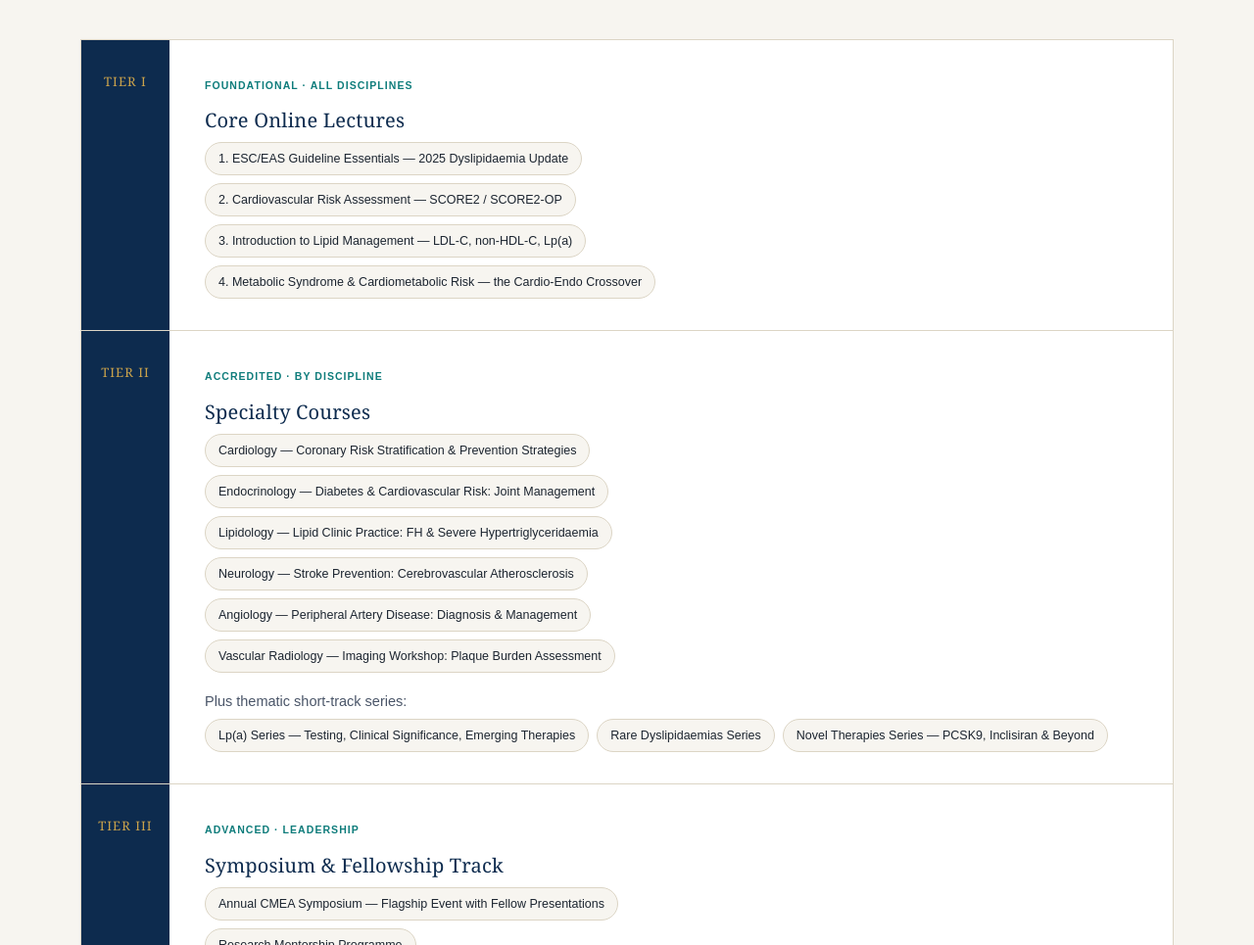
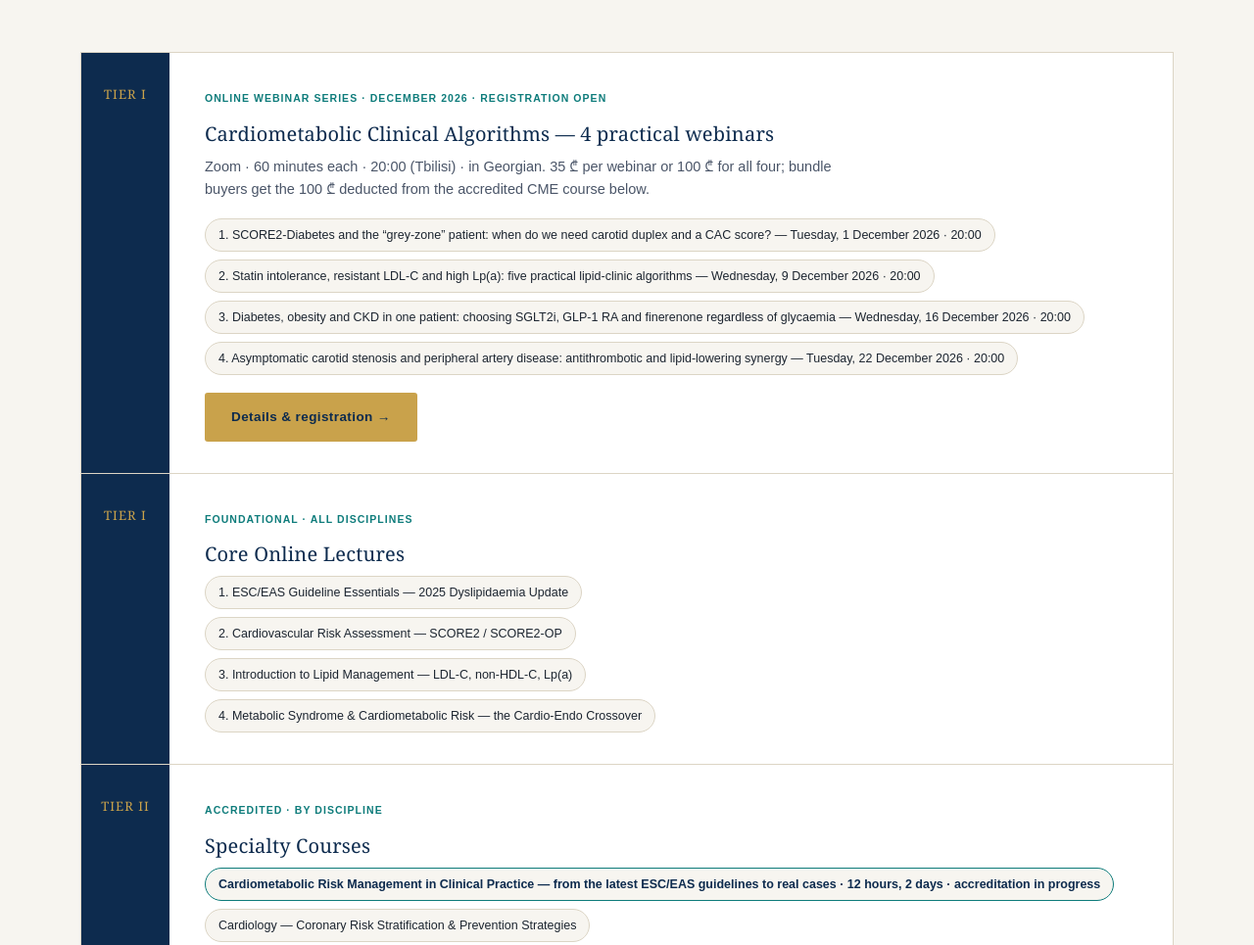
Before and after one commit to princabash/CMEA, a plain HTML site: page roadmap.html in a window 1280 px wide. Shown: the part 707-1672 px from the top of the page at 98% size. Drawn offline with Linux system fonts and the light colour scheme.

Commit message:
Add webinars section and update footer links

```diff
--- a/roadmap.html
+++ b/roadmap.html
@@ -770,6 +770,8 @@
     </a>
     <nav>
       <div class="nav-links">
+        <a class="nav-link" href="index.html#webinars" data-en>Webinars</a>
+        <a class="nav-link" href="index.html#webinars" data-ka>ვებინარები</a>
         <a class="nav-link" href="index.html#about" data-en>About</a>
         <a class="nav-link" href="index.html#about" data-ka>აკადემიის შესახებ</a>
         <a class="nav-link" href="index.html#courses" data-en>Courses</a>
@@ -833,6 +835,28 @@
     </div>
 
     <div class="tier-list">
+      <div class="tier" id="webinars">
+        <div class="tier-mark">TIER I</div>
+        <div class="tier-body">
+          <span class="tier-tag" data-en>Online Webinar Series · December 2026 · Registration open</span><span class="tier-tag" data-ka>ონლაინ ვებინარების სერია · დეკემბერი 2026 · რეგისტრაცია ღიაა</span>
+          <h3 data-en>Cardiometabolic Clinical Algorithms — 4 practical webinars</h3><h3 data-ka>კარდიომეტაბოლური კლინიკური ალგორითმები — 4 პრაქტიკული ვებინარი</h3>
+          <p class="desc" data-en>Zoom · 60 minutes each · 20:00 (Tbilisi) · in Georgian. 35 ₾ per webinar or 100 ₾ for all four; bundle buyers get the 100 ₾ deducted from the accredited CME course below.</p><p class="desc" data-ka>Zoom · თითო 60 წუთი · 20:00 (თბილისი) · ქართულ ენაზე. თითო ვებინარი 35 ₾, ოთხივე — 100 ₾; სრული პაკეტის შემძენებს 100 ₾ გამოაკლდებათ ქვემოთ მოცემული აკრედიტებული უსგ კურსის საფასურს.</p>
+          <div class="course-tags" style="margin-top:8px;">
+            <span class="course-tag" data-en>1. SCORE2-Diabetes and the “grey-zone” patient: when do we need carotid duplex and a CAC score? — Tuesday, 1 December 2026 · 20:00</span><span class="course-tag" data-ka>1. SCORE2-Diabetes და „ნაცრისფერი ზონის“ პაციენტები: როდის გვჭირდება საძილე არტერიის დუპლექსი და CAC score? — სამშაბათი, 2026 წლის 1 დეკემბერი · 20:00</span>
+          </div>
+          <div class="course-tags" style="margin-top:8px;">
+            <span class="course-tag" data-en>2. Statin intolerance, resistant LDL-C and high Lp(a): five practical lipid-clinic algorithms — Wednesday, 9 December 2026 · 20:00</span><span class="course-tag" data-ka>2. სტატინ-აუტანლობა, რეზისტენტული LDL-C და მაღალი Lp(a): ლიპიდური კლინიკის 5 პრაქტიკული ალგორითმი — ოთხშაბათი, 2026 წლის 9 დეკემბერი · 20:00</span>
+          </div>
+          <div class="course-tags" style="margin-top:8px;">
+            <span class="course-tag" data-en>3. Diabetes, obesity and CKD in one patient: choosing SGLT2i, GLP-1 RA and finerenone regardless of glycaemia — Wednesday, 16 December 2026 · 20:00</span><span class="course-tag" data-ka>3. დიაბეტი, სიმსუქნე და CKD ერთ პაციენტში: როგორ შევარჩიოთ SGLT2i, GLP-1 RA და ფინერენონი გლიკემიის მიუხედავად? — ოთხშაბათი, 2026 წლის 16 დეკემბერი · 20:00</span>
+          </div>
+          <div class="course-tags" style="margin-top:8px;">
+            <span class="course-tag" data-en>4. Asymptomatic carotid stenosis and peripheral artery disease: antithrombotic and lipid-lowering synergy — Tuesday, 22 December 2026 · 20:00</span><span class="course-tag" data-ka>4. ასიმპტომური კაროტიდული სტენოზი და პერიფერიული არტერიების დაავადება: ანტითრომბოზული და ჰიპოლიპიდემიური სინერგია — სამშაბათი, 2026 წლის 22 დეკემბერი · 20:00</span>
+          </div>
+          <a href="index.html#webinars" class="btn btn-gold" style="margin-top:18px;"><span data-en>Details &amp; registration →</span><span data-ka>დეტალები და რეგისტრაცია →</span></a>
+        </div>
+      </div>
+
       <div class="tier">
         <div class="tier-mark">TIER I</div>
         <div class="tier-body">
@@ -867,6 +891,10 @@
           <h3 data-en>Specialty Courses</h3>
           <h3 data-ka>დარგობრივი კურსები</h3>
           <div class="course-tags">
+            <span class="course-tag" data-en style="border-color:#0E7C7B;color:#0D2B4E;font-weight:700">Cardiometabolic Risk Management in Clinical Practice — from the latest ESC/EAS guidelines to real cases · 12 hours, 2 days · accreditation in progress</span>
+            <span class="course-tag" data-ka style="border-color:#0E7C7B;color:#0D2B4E;font-weight:700">კარდიომეტაბოლური რისკების მართვა კლინიკურ პრაქტიკაში — ESC/EAS უახლესი გაიდლაინებიდან რეალურ ქეისებამდე · 12 საათი, 2 დღე · აკრედიტაცია მიმდინარეობს</span>
+          </div>
+          <div class="course-tags" style="margin-top:8px;">
             <span class="course-tag" data-en>Cardiology — Coronary Risk Stratification &amp; Prevention Strategies</span>
             <span class="course-tag" data-ka>კარდიოლოგია — კორონარული რისკის სტრატიფიკაცია და პრევენცია</span>
           </div>
@@ -977,6 +1005,8 @@
       <div class="footer-col">
         <h5 data-en>Academy</h5>
         <h5 data-ka>აკადემია</h5>
+        <a href="index.html#webinars" data-en>Webinars</a>
+        <a href="index.html#webinars" data-ka>ვებინარები</a>
         <a href="index.html#about" data-en>About</a>
         <a href="index.html#about" data-ka>შესახებ</a>
         <a href="index.html#courses" data-en>Courses</a>
```
